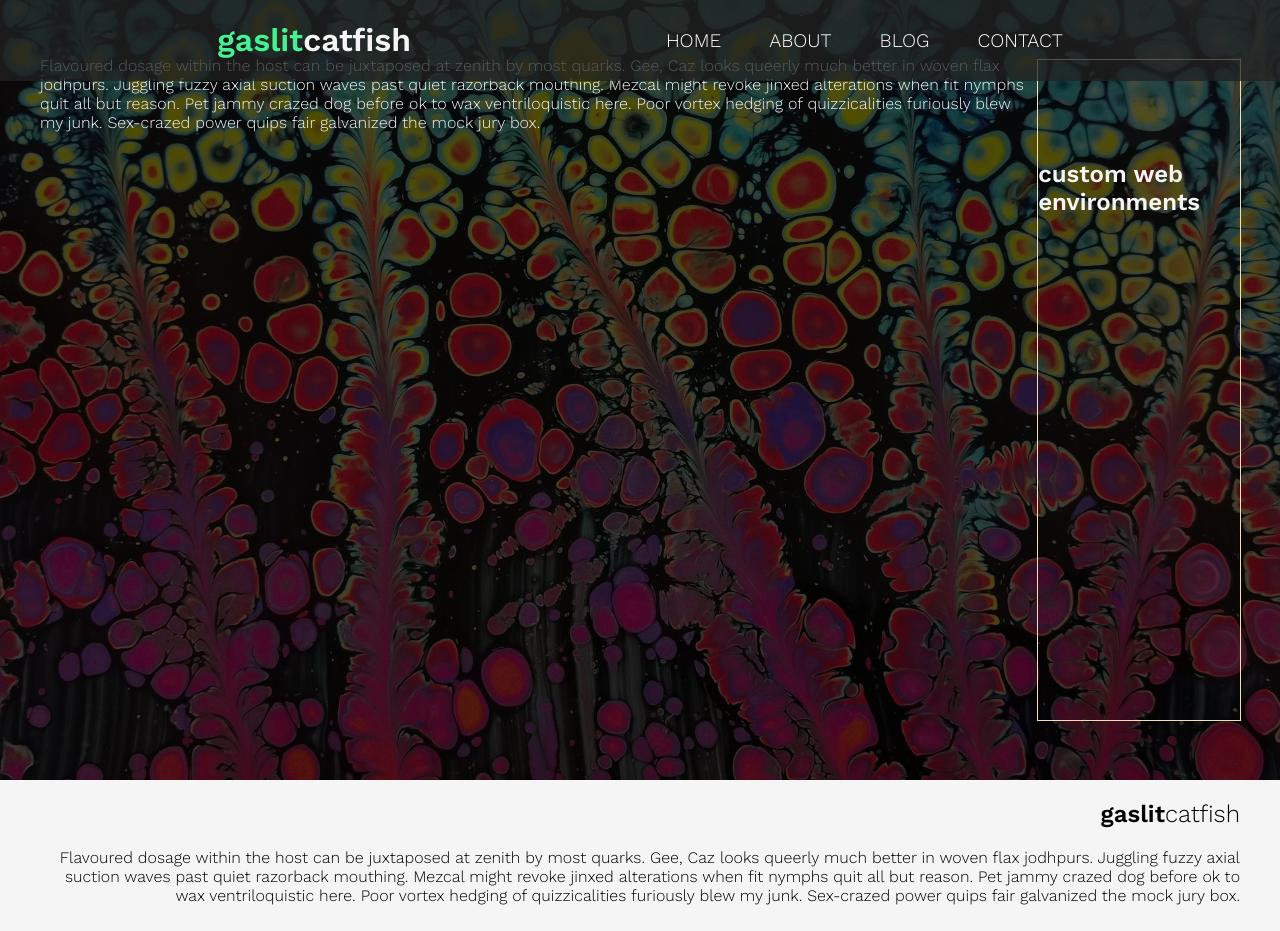
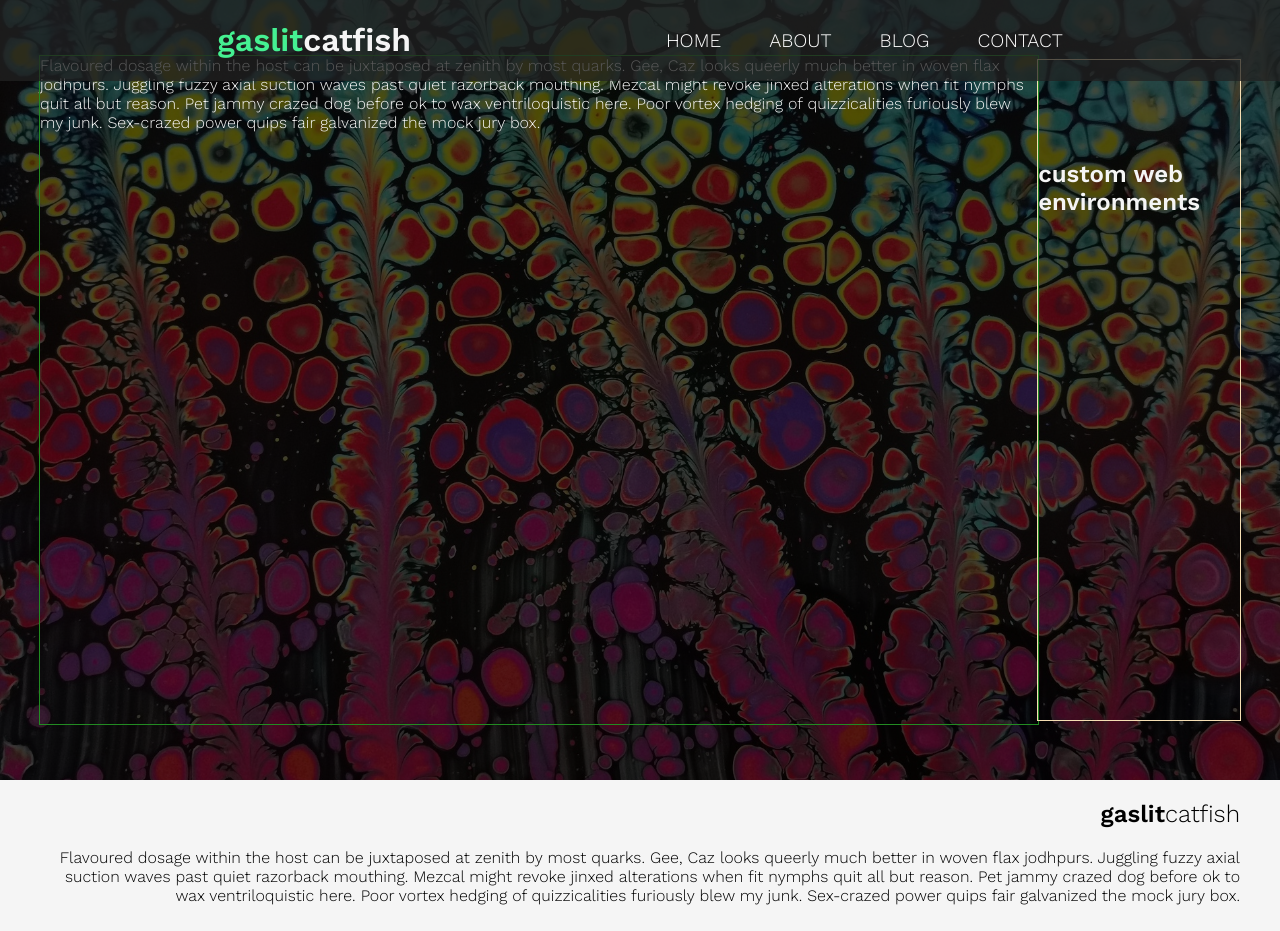
Before and after one commit to waxx567/cake-flower, a Flask app: page / in a window 1280 px wide. Run offline with Flask 2, Linux system fonts and the light colour scheme.

Commit message:
Update style.css

```diff
--- a/static/css/style.css
+++ b/static/css/style.css
@@ -133,6 +133,10 @@ nav a:hover {
     height: 780px;
 }
 
+.scroller p {
+    outline: 1px solid forestgreen;
+}
+
 .scroller h2 {
     outline: 1px solid wheat;
     padding: 100px 40px 40px 0px;
```
